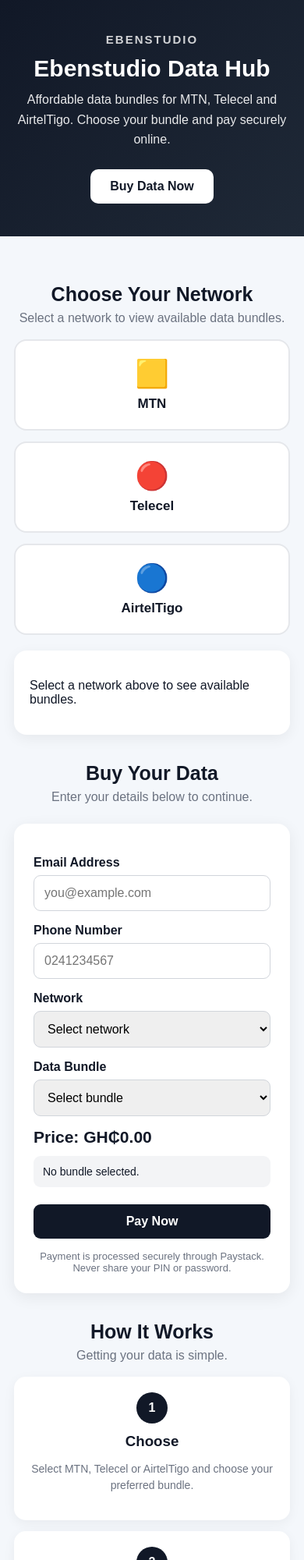
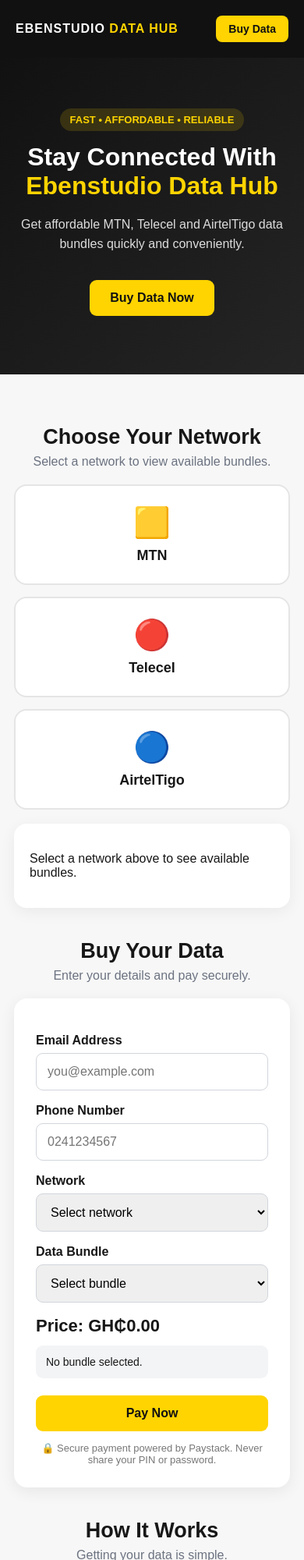
Before and after one commit to EbenStudio/ebenstudio-datahub, a website: page public/index.html in a window 390 px wide. Shown: the top 2000 px of the page at 78% size. Drawn offline with Linux system fonts and the light colour scheme.

Commit message:
Update index.html

```diff
--- a/public/index.html
+++ b/public/index.html
@@ -20,62 +20,115 @@
 
     body {
       margin: 0;
-      background: #f4f7fb;
-      color: #111827;
+      background: #f7f7f7;
+      color: #171717;
     }
 
+    /* HEADER */
+
     header {
-      background: linear-gradient(135deg, #111827, #1f2937);
+      background: #111111;
+      color: white;
+      padding: 20px;
+    }
+
+    .navbar {
+      max-width: 950px;
+      margin: auto;
+      display: flex;
+      justify-content: space-between;
+      align-items: center;
+    }
+
+    .logo {
+      font-weight: 900;
+      letter-spacing: 1px;
+    }
+
+    .logo span {
+      color: #ffd400;
+    }
+
+    .nav-button {
+      background: #ffd400;
+      color: #111111;
+      padding: 9px 16px;
+      border-radius: 8px;
+      text-decoration: none;
+      font-weight: bold;
+      font-size: 14px;
+    }
+
+    /* HERO */
+
+    .hero {
+      background: linear-gradient(
+        135deg,
+        #111111,
+        #252525
+      );
+
       color: white;
       text-align: center;
-      padding: 55px 20px 45px;
+      padding: 65px 20px 75px;
     }
 
-    .brand {
-      font-size: 15px;
+    .hero-badge {
+      display: inline-block;
+      background: rgba(255,212,0,0.15);
+      color: #ffd400;
+      padding: 7px 13px;
+      border-radius: 20px;
+      font-size: 13px;
       font-weight: bold;
-      letter-spacing: 2px;
-      opacity: 0.8;
-      text-transform: uppercase;
+      margin-bottom: 15px;
     }
 
-    header h1 {
-      margin: 12px 0 10px;
-      font-size: 38px;
+    .hero h1 {
+      max-width: 700px;
+      margin: auto;
+      font-size: 42px;
+      line-height: 1.15;
     }
 
-    header p {
-      max-width: 520px;
-      margin: 0 auto;
+    .hero h1 span {
+      color: #ffd400;
+    }
+
+    .hero p {
+      max-width: 580px;
+      margin: 18px auto;
       line-height: 1.6;
-      opacity: 0.9;
+      color: #dddddd;
     }
 
     .hero-button {
       display: inline-block;
-      margin-top: 25px;
-      padding: 13px 25px;
-      background: white;
-      color: #111827;
-      border-radius: 10px;
+      margin-top: 15px;
+      padding: 14px 26px;
+      background: #ffd400;
+      color: #111111;
+      border-radius: 9px;
       text-decoration: none;
-      font-weight: bold;
+      font-weight: 900;
     }
 
+    /* MAIN */
+
     .container {
-      max-width: 850px;
+      max-width: 950px;
       margin: auto;
       padding: 25px 18px;
     }
 
     .section-title {
       text-align: center;
-      margin: 35px 0 18px;
+      margin: 40px 0 20px;
     }
 
     .section-title h2 {
       margin-bottom: 7px;
-      font-size: 25px;
+      font-size: 27px;
     }
 
     .section-title p {
@@ -83,56 +136,59 @@
       margin-top: 0;
     }
 
+    /* NETWORKS */
+
     .networks {
       display: grid;
       grid-template-columns: repeat(3, 1fr);
-      gap: 14px;
+      gap: 15px;
     }
 
     .network-card {
       background: white;
+      padding: 25px 15px;
       border-radius: 16px;
-      padding: 22px 12px;
       text-align: center;
-      border: 2px solid #e5e7eb;
+      border: 2px solid #e5e5e5;
       cursor: pointer;
       transition: 0.2s;
     }
 
     .network-card:hover {
       transform: translateY(-3px);
-      box-shadow: 0 8px 20px rgba(0,0,0,0.08);
+      box-shadow: 0 8px 22px rgba(0,0,0,0.08);
     }
 
     .network-card.active {
-      border-color: #111827;
+      border-color: #111111;
     }
 
     .network-logo {
-      font-size: 35px;
-      margin-bottom: 8px;
+      font-size: 38px;
+      margin-bottom: 10px;
     }
 
     .network-name {
-      font-size: 17px;
+      font-size: 18px;
       font-weight: bold;
     }
 
+    /* BUNDLES */
+
     .bundle-area {
-      margin-top: 20px;
       background: white;
       padding: 20px;
+      margin-top: 18px;
       border-radius: 16px;
-      box-shadow: 0 5px 18px rgba(0,0,0,0.06);
+      box-shadow: 0 5px 20px rgba(0,0,0,0.06);
     }
 
     .bundle {
       display: flex;
       justify-content: space-between;
       align-items: center;
-      gap: 12px;
+      padding: 15px;
       border: 1px solid #e5e7eb;
-      padding: 14px;
       border-radius: 11px;
       margin-bottom: 10px;
     }
@@ -142,37 +198,42 @@
     }
 
     .bundle strong {
-      font-size: 17px;
+      font-size: 18px;
     }
 
     .bundle-price {
-      color: #374151;
-      margin-top: 4px;
+      margin-top: 5px;
+      color: #555;
     }
 
     .select-button {
       width: auto;
-      padding: 9px 15px;
-      margin: 0;
-      background: #111827;
-      color: white;
+      padding: 10px 15px;
       border: none;
       border-radius: 8px;
+      background: #111111;
+      color: white;
       font-weight: bold;
       cursor: pointer;
     }
 
+    .select-button:hover {
+      background: #333333;
+    }
+
+    /* FORM */
+
     .card {
       background: white;
-      padding: 25px;
-      border-radius: 16px;
+      padding: 28px;
+      border-radius: 17px;
       box-shadow: 0 5px 20px rgba(0,0,0,0.07);
-      margin-top: 25px;
+      margin-top: 20px;
     }
 
     label {
       display: block;
-      margin-top: 16px;
+      margin-top: 17px;
       margin-bottom: 7px;
       font-weight: bold;
     }
@@ -181,76 +242,96 @@
     select,
     form button {
       width: 100%;
-      padding: 13px;
+      padding: 14px;
       border-radius: 9px;
       border: 1px solid #d1d5db;
       font-size: 16px;
     }
 
+    input:focus,
+    select:focus {
+      outline: 2px solid #ffd400;
+      border-color: #ffd400;
+    }
+
     form button {
       margin-top: 22px;
+      background: #ffd400;
+      color: #111111;
       border: none;
-      background: #111827;
-      color: white;
-      font-weight: bold;
+      font-weight: 900;
       cursor: pointer;
+    }
+
+    form button:hover {
+      background: #eec500;
     }
 
     form button:disabled {
       opacity: 0.6;
+      cursor: not-allowed;
     }
 
     #price {
-      margin-top: 15px;
-      font-size: 21px;
-      font-weight: bold;
+      margin-top: 17px;
+      font-size: 22px;
+      font-weight: 900;
     }
 
     #selectedBundle {
       margin-top: 12px;
-      padding: 12px;
+      padding: 13px;
+      background: #f3f4f6;
       border-radius: 9px;
-      background: #f3f4f6;
       font-size: 14px;
     }
 
     #message {
       margin-top: 18px;
-      padding: 13px;
+      padding: 14px;
       border-radius: 9px;
       display: none;
       background: #f3f4f6;
     }
 
+    .payment-note {
+      text-align: center;
+      margin-top: 14px;
+      color: #777;
+      font-size: 13px;
+    }
+
+    /* HOW IT WORKS */
+
     .steps {
       display: grid;
       grid-template-columns: repeat(3, 1fr);
-      gap: 14px;
+      gap: 15px;
     }
 
     .step {
       background: white;
-      padding: 20px;
+      padding: 23px;
       border-radius: 15px;
       text-align: center;
       box-shadow: 0 4px 15px rgba(0,0,0,0.05);
     }
 
     .step-number {
-      width: 40px;
-      height: 40px;
-      margin: 0 auto 12px;
+      width: 42px;
+      height: 42px;
+      margin: auto;
       border-radius: 50%;
-      background: #111827;
-      color: white;
+      background: #ffd400;
+      color: #111111;
       display: flex;
+      justify-content: center;
       align-items: center;
-      justify-content: center;
-      font-weight: bold;
+      font-weight: 900;
     }
 
     .step h3 {
-      margin: 8px 0;
+      margin-bottom: 8px;
     }
 
     .step p {
@@ -259,15 +340,17 @@
       line-height: 1.5;
     }
 
+    /* BENEFITS */
+
     .benefits {
       display: grid;
       grid-template-columns: repeat(2, 1fr);
-      gap: 14px;
+      gap: 15px;
     }
 
     .benefit {
       background: white;
-      padding: 20px;
+      padding: 22px;
       border-radius: 14px;
     }
 
@@ -281,54 +364,62 @@
       margin-bottom: 0;
     }
 
+    /* SUPPORT */
+
     .support {
+      margin-top: 30px;
+      background: #111111;
+      color: white;
       text-align: center;
-      background: #111827;
-      color: white;
-      padding: 28px 20px;
-      border-radius: 16px;
-      margin-top: 25px;
+      padding: 35px 20px;
+      border-radius: 17px;
+    }
+
+    .support h2 {
+      margin-top: 0;
     }
 
     .support p {
-      opacity: 0.85;
+      color: #dddddd;
       line-height: 1.5;
     }
 
     .support a {
-      color: white;
+      color: #ffd400;
       font-weight: bold;
+      text-decoration: none;
     }
 
-    .payment-note {
+    /* FOOTER */
+
+    footer {
+      margin-top: 40px;
+      background: #111111;
+      color: white;
       text-align: center;
-      color: #6b7280;
-      font-size: 13px;
-      margin-top: 15px;
+      padding: 27px 15px;
     }
 
-    footer {
-      margin-top: 35px;
-      padding: 25px 15px;
-      background: #111827;
-      color: white;
-      text-align: center;
+    footer strong {
+      color: #ffd400;
+    }
+
+    footer p {
+      margin: 6px;
+      opacity: 0.7;
       font-size: 13px;
     }
 
-    footer p {
-      margin: 5px;
-      opacity: 0.75;
-    }
+    /* MOBILE */
 
-    @media (max-width: 600px) {
+    @media (max-width: 650px) {
 
-      header {
-        padding: 42px 18px;
+      .navbar {
+        gap: 10px;
       }
 
-      header h1 {
-        font-size: 30px;
+      .hero h1 {
+        font-size: 32px;
       }
 
       .networks,
@@ -344,6 +435,7 @@
       .select-button {
         flex-shrink: 0;
       }
+
     }
   </style>
 </head>
@@ -352,31 +444,65 @@
 
 <header>
 
-  <div class="brand">
-    Ebenstudio
+  <div class="navbar">
+
+    <div class="logo">
+      EBENSTUDIO <span>DATA HUB</span>
+    </div>
+
+    <a
+      href="#buy"
+      class="nav-button"
+    >
+      Buy Data
+    </a>
+
   </div>
-
-  <h1>Ebenstudio Data Hub</h1>
-
-  <p>
-    Affordable data bundles for MTN, Telecel and AirtelTigo.
-    Choose your bundle and pay securely online.
-  </p>
-
-  <a href="#buy" class="hero-button">
-    Buy Data Now
-  </a>
 
 </header>
 
 
+<section class="hero">
+
+  <div class="hero-badge">
+    FAST • AFFORDABLE • RELIABLE
+  </div>
+
+  <h1>
+    Stay Connected With
+    <span>Ebenstudio Data Hub</span>
+  </h1>
+
+  <p>
+    Get affordable MTN, Telecel and AirtelTigo
+    data bundles quickly and conveniently.
+  </p>
+
+  <a
+    href="#buy"
+    class="hero-button"
+  >
+    Buy Data Now
+  </a>
+
+</section>
+
+
 <main class="container">
+
 
   <section>
 
     <div class="section-title">
-      <h2>Choose Your Network</h2>
-      <p>Select a network to view available data bundles.</p>
+
+      <h2>
+        Choose Your Network
+      </h2>
+
+      <p>
+        Select a network to view available bundles.
+      </p>
+
     </div>
 
 
@@ -386,8 +512,15 @@
         class="network-card"
         onclick="selectNetwork('MTN', this)"
       >
-        <div class="network-logo">🟨</div>
-        <div class="network-name">MTN</div>
+
+        <div class="network-logo">
+          🟨
+        </div>
+
+        <div class="network-name">
+          MTN
+        </div>
+
       </div>
 
 
@@ -395,8 +528,15 @@
         class="network-card"
         onclick="selectNetwork('Telecel', this)"
       >
-        <div class="network-logo">🔴</div>
-        <div class="network-name">Telecel</div>
+
+        <div class="network-logo">
+          🔴
+        </div>
+
+        <div class="network-name">
+          Telecel
+        </div>
+
       </div>
 
 
@@ -404,8 +544,15 @@
         class="network-card"
         onclick="selectNetwork('AirtelTigo', this)"
       >
-        <div class="network-logo">🔵</div>
-        <div class="network-name">AirtelTigo</div>
+
+        <div class="network-logo">
+          🔵
+        </div>
+
+        <div class="network-name">
+          AirtelTigo
+        </div>
+
       </div>
 
     </div>
@@ -415,9 +562,11 @@
       id="bundleList"
       class="bundle-area"
     >
+
       <p>
         Select a network above to see available bundles.
       </p>
+
     </div>
 
   </section>
@@ -426,8 +575,15 @@
   <section id="buy">
 
     <div class="section-title">
-      <h2>Buy Your Data</h2>
-      <p>Enter your details below to continue.</p>
+
+      <h2>
+        Buy Your Data
+      </h2>
+
+      <p>
+        Enter your details and pay securely.
+      </p>
+
     </div>
 
 
@@ -523,13 +679,11 @@
       </form>
 
 
-      <div
-        id="message"
-      ></div>
+      <div id="message"></div>
 
 
       <div class="payment-note">
-        Payment is processed securely through Paystack.
+        🔒 Secure payment powered by Paystack.
         Never share your PIN or password.
       </div>
 
@@ -541,8 +695,15 @@
   <section>
 
     <div class="section-title">
-      <h2>How It Works</h2>
-      <p>Getting your data is simple.</p>
+
+      <h2>
+        How It Works
+      </h2>
+
+      <p>
+        Getting your data is simple.
+      </p>
+
     </div>
 
 
@@ -554,11 +715,13 @@
           1
         </div>
 
-        <h3>Choose</h3>
+        <h3>
+          Choose
+        </h3>
 
         <p>
-          Select MTN, Telecel or AirtelTigo
-          and choose your preferred bundle.
+          Select your network and preferred
+          data bundle.
         </p>
 
       </div>
@@ -570,11 +733,13 @@
           2
         </div>
 
-        <h3>Enter Details</h3>
+        <h3>
+          Enter Details
+        </h3>
 
         <p>
           Enter the phone number that should
-          receive the data and your email address.
+          receive the data.
         </p>
 
       </div>
@@ -586,11 +751,13 @@
           3
         </div>
 
-        <h3>Pay</h3>
+        <h3>
+          Pay
+        </h3>
 
         <p>
-          Pay securely and wait for your order
-          to be processed.
+          Complete your payment securely
+          through Paystack.
         </p>
 
       </div>
@@ -603,7 +770,11 @@
   <section>
 
     <div class="section-title">
-      <h2>Why Choose Us?</h2>
+
+      <h2>
+        Why Ebenstudio?
+      </h2>
+
     </div>
 
 
@@ -611,7 +782,9 @@
 
       <div class="benefit">
 
-        <h3>⚡ Fast Service</h3>
+        <h3>
+          ⚡ Fast Processing
+        </h3>
 
         <p>
           Your order is submitted for processing
@@ -623,11 +796,13 @@
 
       <div class="benefit">
 
-        <h3>💰 Affordable Bundles</h3>
+        <h3>
+          💰 Affordable Prices
+        </h3>
 
         <p>
-          Choose from a range of data packages
-          to suit your needs.
+          Choose from a variety of data bundles
+          at competitive prices.
         </p>
 
       </div>
@@ -635,12 +810,13 @@
 
       <div class="benefit">
 
-        <h3>🔒 Secure Payments</h3>
+        <h3>
+          🔒 Secure Payments
+        </h3>
 
         <p>
-          Payments are handled through Paystack.
-          Your payment details are not stored on
-          this website.
+          Payments are handled securely through
+          Paystack.
         </p>
 
       </div>
@@ -648,11 +824,13 @@
 
       <div class="benefit">
 
-        <h3>📱 Multiple Networks</h3>
+        <h3>
+          📱 Multiple Networks
+        </h3>
 
         <p>
           MTN, Telecel and AirtelTigo bundles
-          are available in one place.
+          available in one place.
         </p>
 
       </div>
@@ -664,15 +842,17 @@
 
   <section class="support">
 
-    <h2>Need Help?</h2>
+    <h2>
+      Need Help?
+    </h2>
 
     <p>
-      If you have a problem with an order,
-      contact Ebenstudio Data Hub for assistance.
+      Having a problem with your order?
+      Contact Ebenstudio Data Hub.
     </p>
 
     <p>
-      <strong>Support:</strong>
+      Support:
       <a href="tel:0598273865">
         0598273865
       </a>
@@ -686,11 +866,15 @@
 <footer>
 
   <p>
-    © 2026 Ebenstudio Data Hub
+    <strong>EBENSTUDIO DATA HUB</strong>
   </p>
 
   <p>
-    Affordable and reliable data bundles.
+    Fast • Affordable • Reliable
+  </p>
+
+  <p>
+    © 2026 Ebenstudio Data Hub. All rights reserved.
   </p>
 
 </footer>
@@ -817,11 +1001,15 @@
         const bundle =
           document.createElement("div");
 
-        bundle.className = "bundle";
+        bundle.className =
+          "bundle";
 
         bundle.innerHTML = `
           <div>
-            <strong>${plan.gb}GB</strong>
+            <strong>
+              ${plan.gb}GB
+            </strong>
+
             <div class="bundle-price">
               GH₵${plan.price.toFixed(2)}
             </div>
@@ -846,11 +1034,13 @@
 
   function chooseBundle(network, index) {
 
-    networkSelect.value = network;
+    networkSelect.value =
+      network;
 
     loadPlans(network);
 
-    planSelect.value = index;
+    planSelect.value =
+      index;
 
     updatePrice();
 
@@ -993,7 +1183,8 @@
       }
 
 
-      button.disabled = true;
+      button.disabled =
+        true;
 
       button.textContent =
         "Opening payment...";
@@ -1150,4 +1341,4 @@
 </script>
 
 </body>
-  </html>
+</html>
```
